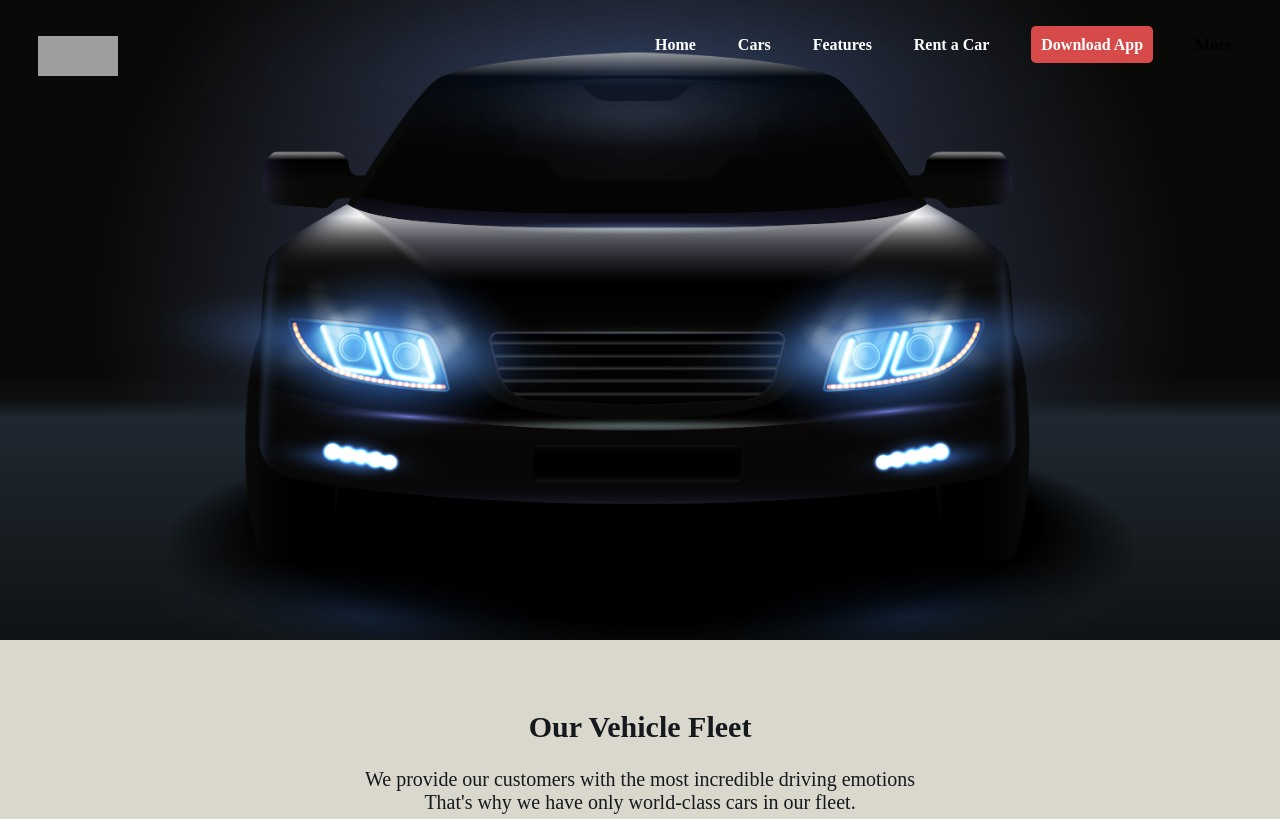
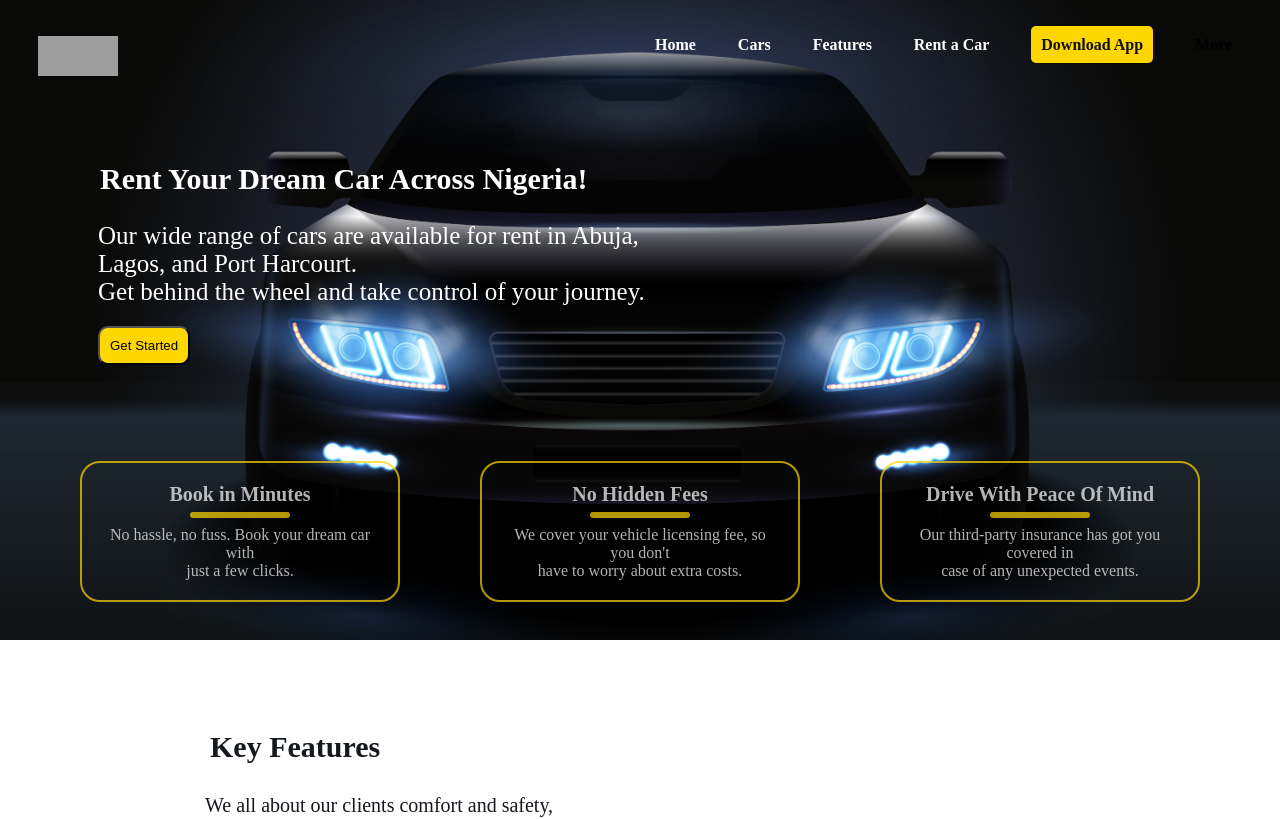
Before and after one commit to abdullahhauwa/React-Dream-Ride, a React (Vite) app: page / in a window 1280 px wide. Shown: the top 819 px of the page. Built offline with nearby package versions, Linux system fonts and the light colour scheme; grey boxes are pictures that could not be loaded.

Commit message:
Redesigning hero section

```diff
--- a/index.html
+++ b/index.html
@@ -4,7 +4,10 @@
     <meta charset="UTF-8" />
     <link rel="icon" type="image/svg+xml" href="/vite.svg" />
     <meta name="viewport" content="width=device-width, initial-scale=1.0" />
-    <title>Deam Ride</title>
+    <link rel="stylesheet" href="style.css">
+    <!-- <link rel="stylesheet" href="https://cdnjs.cloudflare.com/ajax/libs/spinkit/2.0.0/spinkit.min.css" integrity="sha512-kRYkjiYH/VXxoiaDK2oGNMKIi8VQVfie1lkYGX3kmfzWNR2kfaF5ze0885W3/eE6lIiURBsZA91M/WNvCajHMw==" crossorigin="anonymous" referrerpolicy="no-referrer" />
+    <link rel="stylesheet" href="https://cdnjs.cloudflare.com/ajax/libs/font-awesome/5.15.3/css/all.min.css"/> -->
+    <title>Dream Ride</title>
   </head>
   <body>
     <div id="root"></div>
--- a/src/App.css
+++ b/src/App.css
@@ -202,32 +202,101 @@ background-color: #b8c6a1;
   background-position: center;
 }
 
+.card-group{
+  margin-top: 160px;
+  display: flex;
+  justify-content: space-evenly;
+}
+
+#card{
+  text-align: center;
+  background: none;
+  color: #fff;
+  opacity: 0.7;
+  border: 2px solid gold;
+  border-radius: 20px;
+  padding: 20px;
+  width: 25%;
+}
+
+#card h3{
+  font-size: 20px;
+  margin-bottom: 20px;
+  position: relative;
+}
+
+#card h3::after {
+  content: '';
+  width: 100px;
+  height: 6px;
+  border-radius: 3px;
+  /* background: #3c0000; */
+  background: gold;
+  position: absolute;
+  bottom: -12px;
+  left: 50%;
+  transform: translateX(-50%);
+}
+
+#card p{
+  font-size: 16px;
+  font-weight: 500px;
+}
+
 /* .Home{
     height: 100vh;
     width: 100%;
     background-image: url('hero-background.png');
 } */
 
-.carimg{
+/* .carimg{
     height: 400px;
     width: 500px;
     margin-left: 45%;
     margin-top: -25%;
+} */
+
+.hero-text h1{
+    padding: 70px;
+    padding-bottom: 80px;
+    font-size: 30px;
+    text-align: left;
+    margin-left: 30px;
+    color: #fff;
 }
 
-.Logo h1{
-    padding: 70px;
-    font-size: 30px;
-    /* margin-left: 20px; */
-    color: #15191d;
+.hero-text h1 span{
+  padding-bottom: 10px;
 }
 
-.Logo p {
-    font-size: 20px;
-    text-align: center;
-    /* margin-left: 85px; */
+/* .hero-text h1 span::after{
+  content: '';
+  width: 100px;
+  height: 4px;
+  border-radius: 50% 5% 50% 5%;
+  background: gold;
+  position: absolute;
+  bottom: -12px;
+  left: 50%;
+  transform: translateX(-50%);
+} */
+
+.hero-text p {
+    font-size: 15px;
+    text-align: left;
+    margin-left: 98px;
     margin-top: -5%;
-    color: #15191d;
+    color: #fff;
+    font-size: 25px;
+}
+
+.hero-cta-btn{
+  margin-left: 98px;
+  margin-top: 20px;
+  padding: 10px;
+  border-radius: 10px;
+  cursor: pointer;
+  background: gold;
 }
 
 /* Begining of Search Form Styling */
@@ -367,8 +436,8 @@ font-weight: bold;
 }
 
 .navbar-link:hover {
-color: #f55454;
-text-decoration: solid underline;
+color: gold;
+
 }
 
 .dropdown {
@@ -390,8 +459,8 @@ color: #ccc;
 position: absolute;
 top: 100%;
 /* left: 0; */
-background-color: #d64a4a;
-color: #fff;
+background-color: gold;
+color: #111;
 padding: 0.5em;
 border-radius: 0.5em;
 display: none;
@@ -419,15 +488,16 @@ color: #fff;
 }
 
 .download-link a {
-  background-color: #d64a4a;
+  background-color: gold;
   padding: 10px;
   border-radius: 5px;
   font-weight: bold;
+  color: #111;
 }
 
-.download-link a:hover {
+/* .download-link a:hover {
   color: #fff;
-}
+} */
 
 
 .appmenu{
--- a/src/App.jsx
+++ b/src/App.jsx
@@ -15,10 +15,10 @@ function App() {
   return (
     <>
     <Hero/>
+    <Features/>
     <Fleet/>
-    <Features/>
     <Book/>
-    <Download/>
+    {/* <Download/> */}
     <Footer/>
     </>
   )
--- a/src/components/hero.jsx
+++ b/src/components/hero.jsx
@@ -26,13 +26,30 @@ const hero = () => {
     </ul>
   </nav>
   <div id="Home">
-    <div className="Logo">
-      {/* <h1>Premium <br />
-        Car Rental <br />
-        in Lagos, Nigeria</h1>
-      <p>Don't deny yourself the pleasure of  <br />
-        driving the best premium cars from <br />
-        around the world here and now</p> */}
+    <div className="hero-text">
+      <h1>Rent Your Dream Car Across <span>Nigeria!</span></h1>
+      <p>Our wide range of cars are available for rent in Abuja,
+        <br/>Lagos, and Port Harcourt.
+        <br/>Get behind the wheel and take control of your journey.
+      </p>
+      <button className='hero-cta-btn'>Get Started</button>
+      <p></p>
+    </div>
+    <div className='hero-cards'>
+      <div className='card-group'>
+        <div id='card'>
+          <h3>Book in Minutes</h3>
+          <p>No hassle, no fuss. Book your dream car with <br/>just a few clicks.</p>
+        </div>
+        <div id='card'>
+          <h3>No Hidden Fees</h3>
+          <p>We cover your vehicle licensing fee, so you don't <br/>have to worry about extra costs.</p>
+        </div>
+        <div id='card'>
+          <h3>Drive With Peace Of Mind</h3>
+          <p>Our third-party insurance has got you covered in <br/>case of any unexpected events.</p>
+        </div>
+      </div>
     </div>
     {/* <img className="carimg" src="motor.jpg.png" alt="carimg" /> */}
     {/* <div className="car-logos">
```
